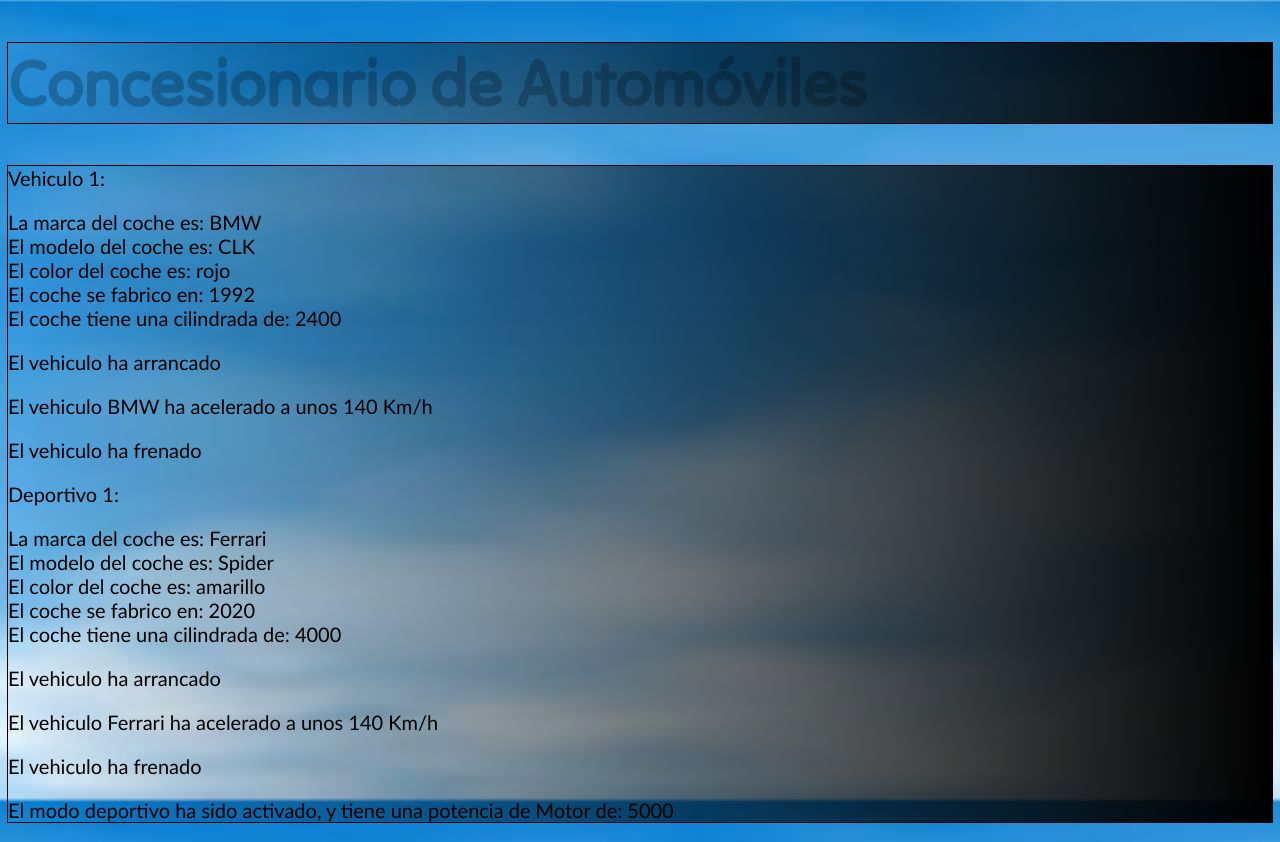
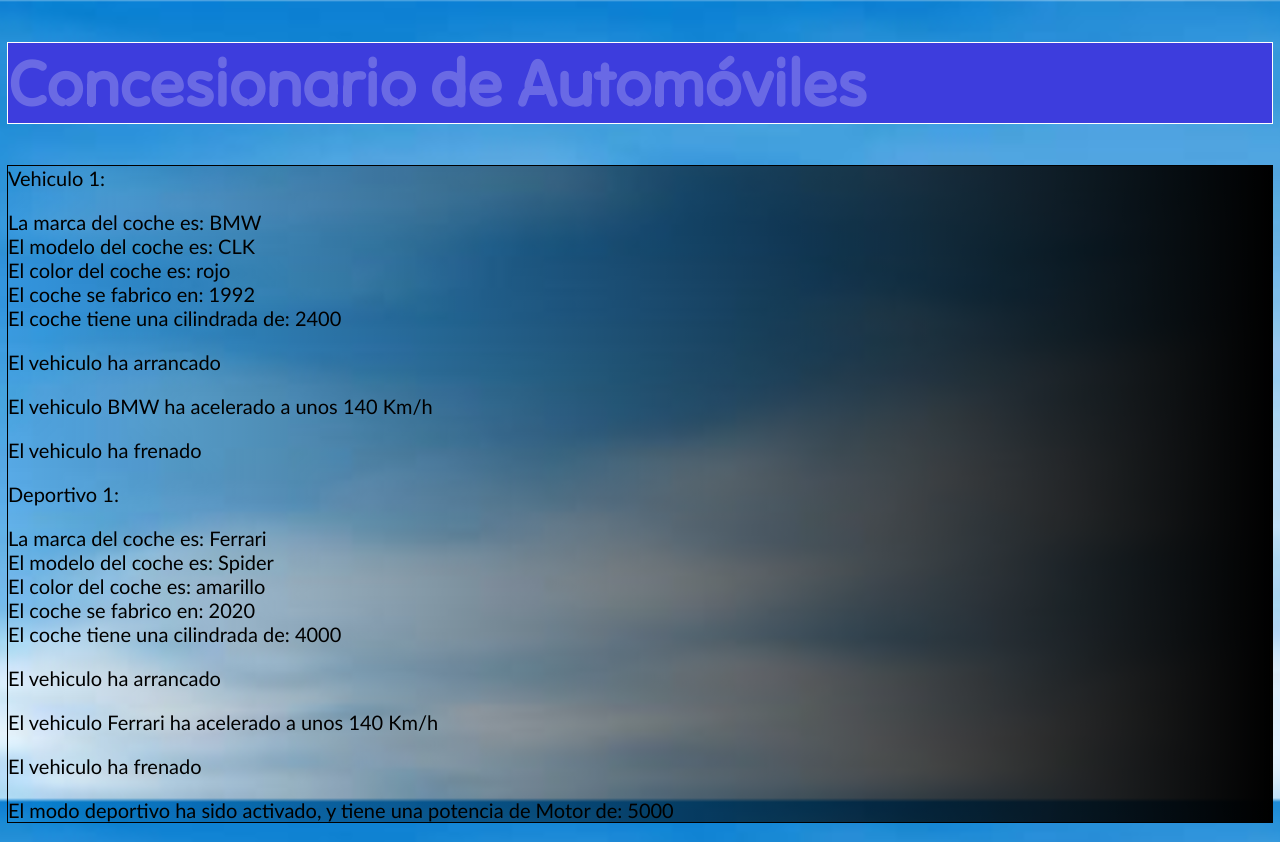
Before and after one commit to Joasan11/ExamenTema4-DWEC-DIW, a plain HTML site: page index.html in a window 1280 px wide. Drawn offline with Linux system fonts and the light colour scheme.

Commit message:
Borramos los css del div, y hacemos otro pseudoselector esta vez para el h1

```diff
--- a/styles/styles.css
+++ b/styles/styles.css
@@ -8,11 +8,6 @@ body{
     background-size: cover;
     background-repeat: no-repeat;
     background-attachment: fixed;
-}
-
-div{
-    background: linear-gradient(to right, transparent, black);
-    box-shadow: -1px -1px 0 black, 1px -1px 0 black, 1px 1px 0 black, -1px 1px 0 black;
 }
 
 @keyframes aparecerDesaparecer {
@@ -34,8 +29,17 @@ div{
     font-size: 5rem;
 }*/
 
-/* Pseudoselector para hacer que del div, coja solamente lo ultimo que tenga respecto a etiquetas, dentro de el, es decir las etiquetas <p>*/
+/* Pseudoselector para hacer que del div, coja solamente lo ultimo que tenga respecto a etiquetas, dentro de el, es decir las etiquetas <p> */
 div:last-child{
     font-family: 'Gill Sans', 'Gill Sans MT', Calibri, 'Trebuchet MS', sans-serif;
     font-size: 1.25rem;
+    background: linear-gradient(to right, transparent, #000000);
+    box-shadow: -1px -1px 0 #000000, 1px -1px 0 #000000, 1px 1px 0 #000000, -1px 1px #000000;
 }
+
+/* Pseudoselector para hacer que del div, coja solamente lo primero que tenga respecto a etiquetas, dentro de el, es decir la etiqueta <h1> */
+div:first-child{
+    background-color: rgb(61, 61, 221);
+    color: white;
+    box-shadow: -1px -1px 0 white, 1px -1px 0 white, 1px 1px 0 white, -1px 1px white;
+}
```
